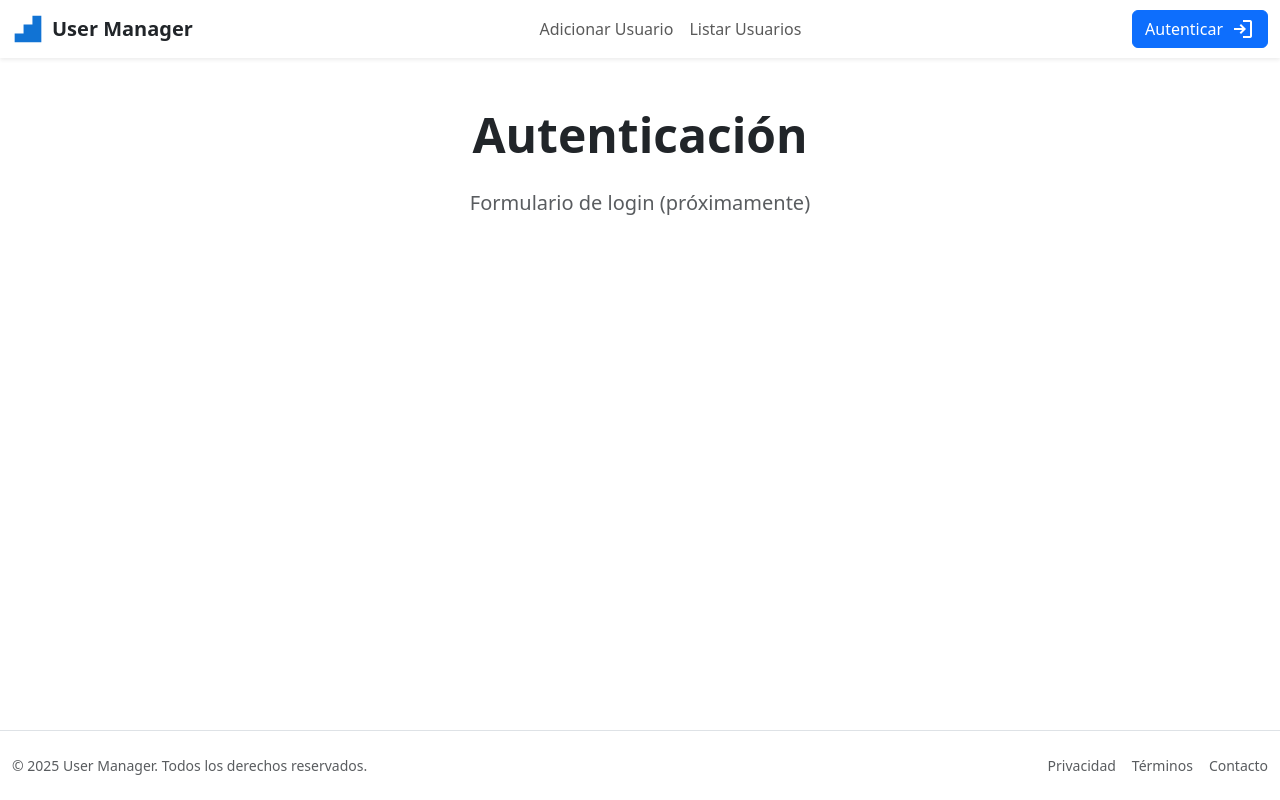
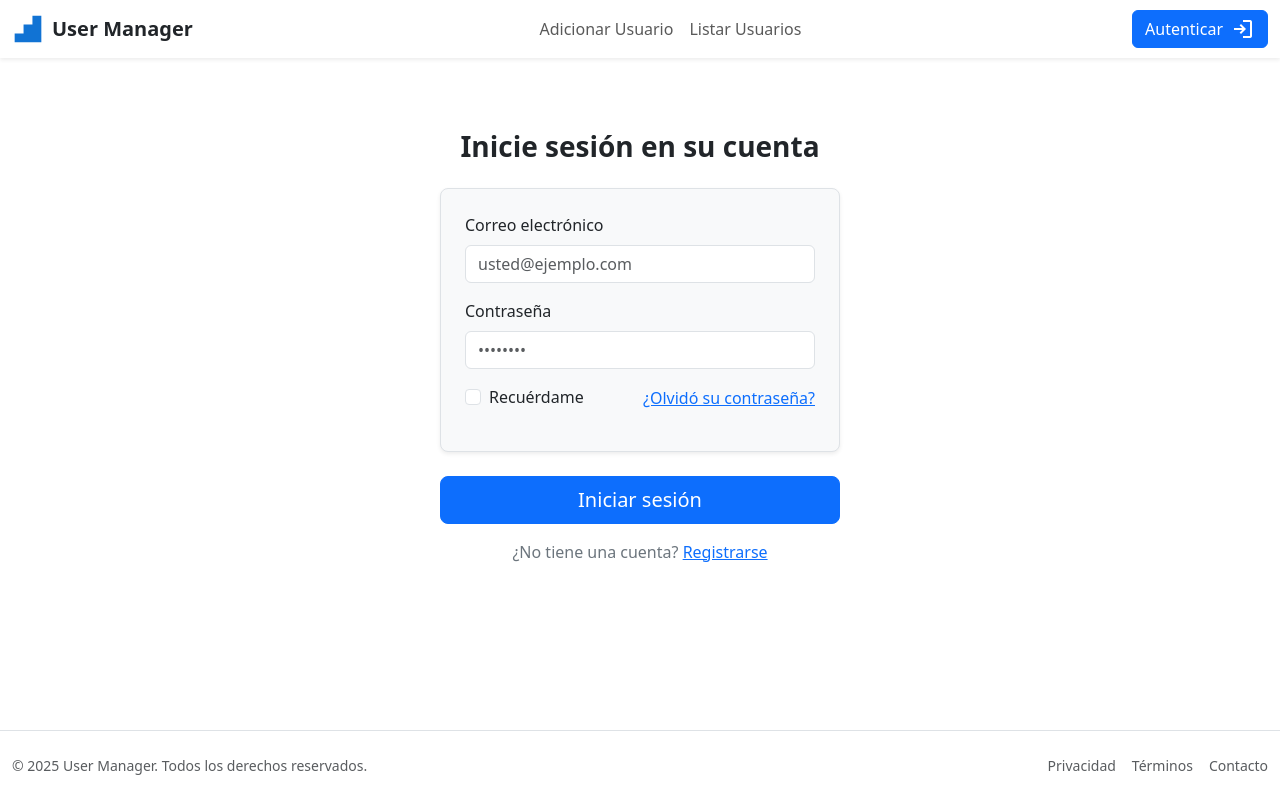
Before and after one commit to miguel-jaeger/autenticar-frontend, a React (Vite) app in the folder react-app/: page /login in a window 1280 px wide. Built offline with nearby package versions, Linux system fonts and the light colour scheme.

Commit message:
agregado formulario para autenticar

```diff
--- a/react-app/src/pages/LoginPage.jsx
+++ b/react-app/src/pages/LoginPage.jsx
@@ -1,15 +1,69 @@
 const LoginPage = () => {
   return (
-    <div className="container py-5">
-      <div className="row justify-content-center">
-        <div className="col-md-6 col-lg-5">
-          <h2 className="display-5 fw-bold mb-4 text-center">Autenticación</h2>
-          <p className="lead text-muted text-center">
-            Formulario de login (próximamente)
-          </p>
+    <main className="flex-grow-1 d-flex align-items-center justify-content-center py-5 px-3">
+      <div className="w-100" style={{ maxWidth: '400px' }}>
+        <div className="text-center">
+          <h2 className="mt-4 h3 fw-bold tracking-tight">Inicie sesión en su cuenta</h2>
         </div>
+        <form action="#" className="mt-4" method="POST">
+          <div className="p-4 rounded-3 shadow-sm bg-body-tertiary border">
+            <div className="mb-3">
+              <label className="form-label" htmlFor="email-address">Correo electrónico</label>
+              <input
+                autoComplete="email"
+                className="form-control"
+                id="email-address"
+                name="email"
+                placeholder="usted@ejemplo.com"
+                required
+                type="email"
+              />
+            </div>
+            <div className="mb-3">
+              <label className="form-label" htmlFor="password">Contraseña</label>
+              <input
+                autoComplete="current-password"
+                className="form-control"
+                id="password"
+                name="password"
+                placeholder="••••••••"
+                required
+                type="password"
+              />
+            </div>
+            <div className="d-flex justify-content-between align-items-center mb-3">
+              <div className="form-check">
+                <input
+                  className="form-check-input"
+                  id="remember-me"
+                  name="remember-me"
+                  type="checkbox"
+                />
+                <label className="form-check-label" htmlFor="remember-me">
+                  Recuérdame
+                </label>
+              </div>
+              <div className="text-sm">
+                <a className="fw-medium" href="#">
+                  ¿Olvidó su contraseña?
+                </a>
+              </div>
+            </div>
+          </div>
+          <div className="mt-4">
+            <button className="w-100 btn btn-primary btn-lg" type="submit">
+              Iniciar sesión
+            </button>
+          </div>
+        </form>
+        <p className="mt-3 text-center text-secondary">
+          ¿No tiene una cuenta?{' '}
+          <a className="fw-medium" href="#">
+            Registrarse
+          </a>
+        </p>
       </div>
-    </div>
+    </main>
   );
 };
 
```
